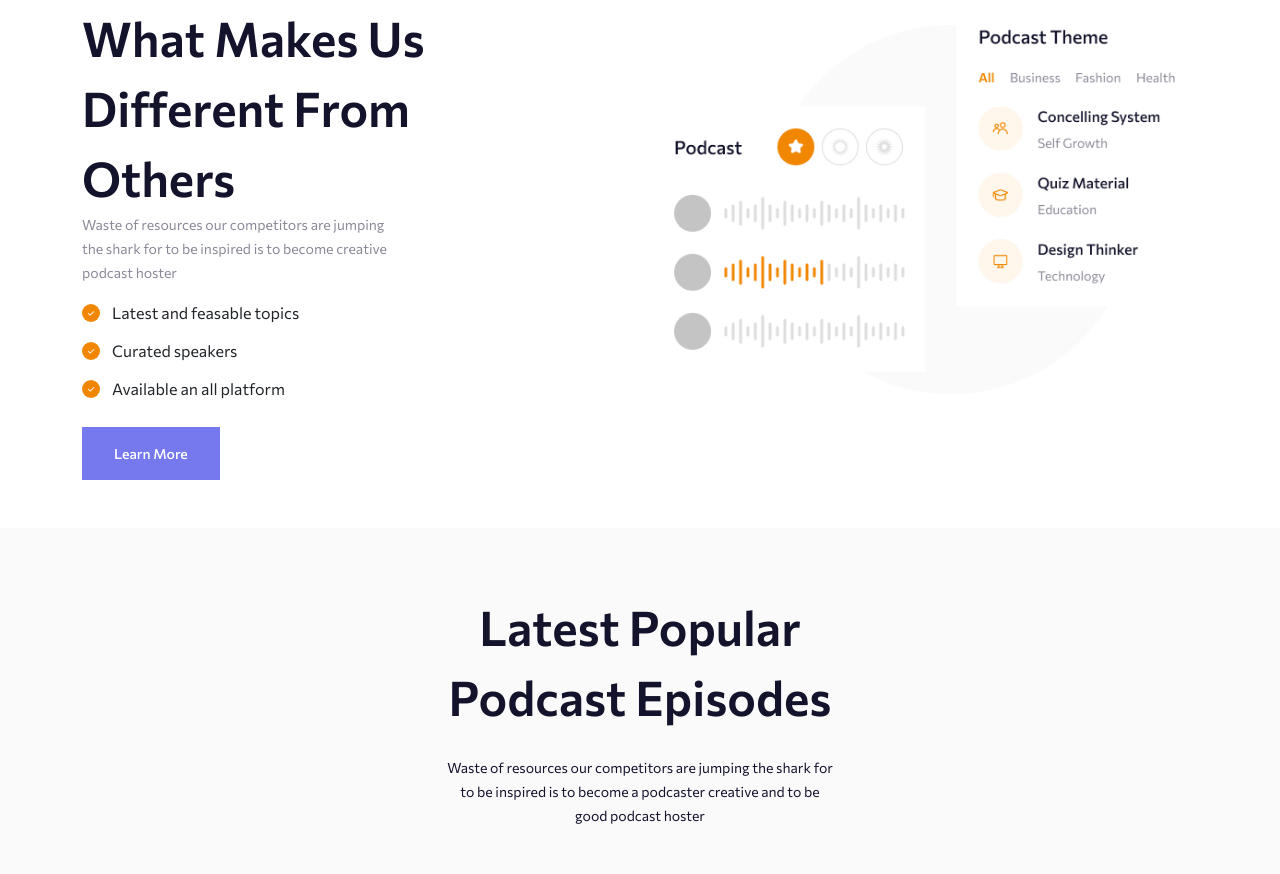
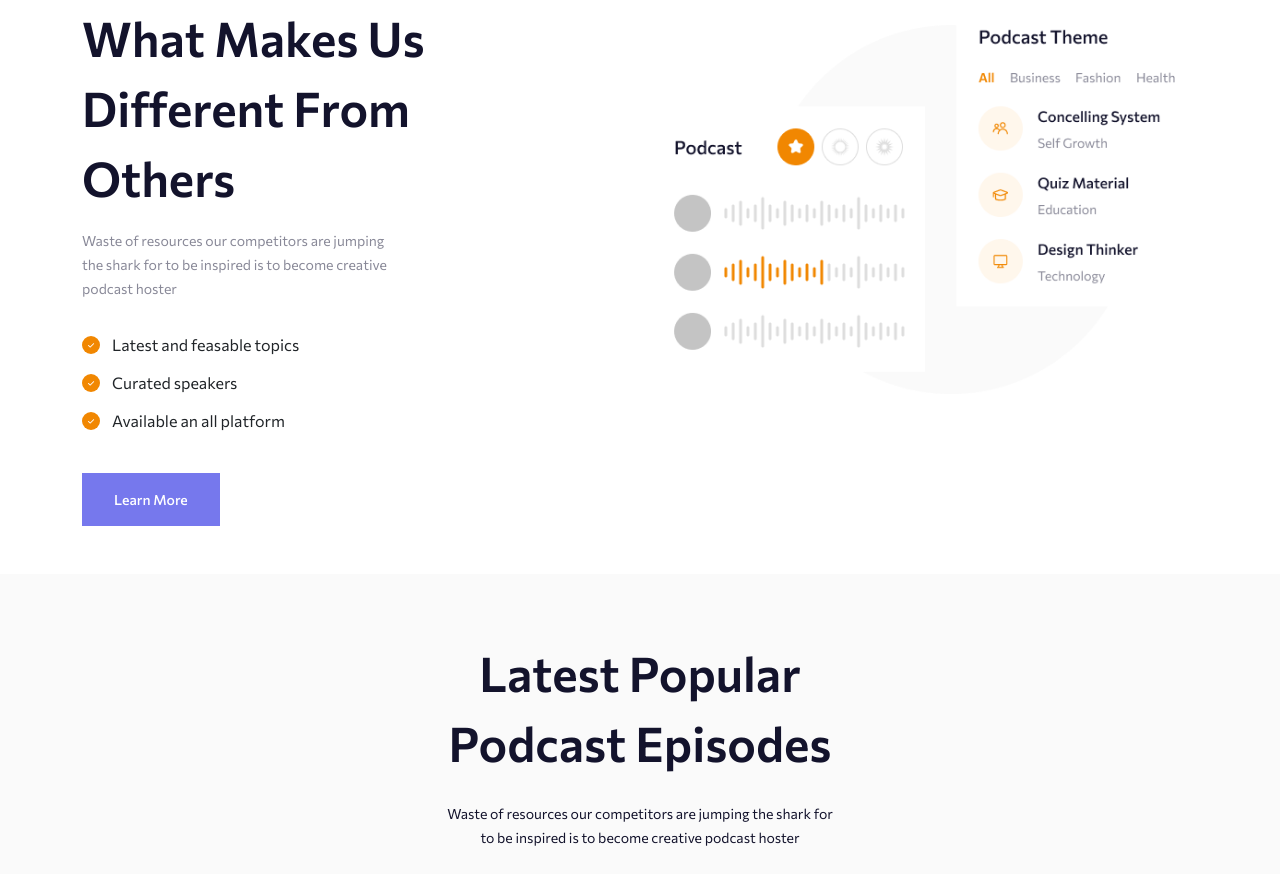
Before and after one commit to dearnasaruddin/podcesto, a plain HTML site: page index.html in a window 1280 px wide. Shown: the part 1626-2500 px from the top of the page. Drawn offline with Linux system fonts and the light colour scheme.

Commit message:
spacing and alignment fixed

```diff
--- a/css/style.css
+++ b/css/style.css
@@ -139,6 +139,7 @@ a {
     font-weight: 500;
     font-size: 40px;
     color: #F18701;
+    margin-right: 6px;
 }
 
 .number_users span {
@@ -253,8 +254,8 @@ a {
     font-weight: 400;
     line-height: 24px;
     padding-right: 130px;
-    /* margin-top: 16px;
-    margin-bottom: 32px; */
+    margin-top: 16px;
+    margin-bottom: 32px;
 }
 
 .make_us_left li {
@@ -262,6 +263,10 @@ a {
     align-items: center;
     column-gap: 12px;
     margin-bottom: 14px;
+}
+
+.make_us_left li:last-child{
+    margin-bottom: 0;
 }
 
 .make_us_left_check {
@@ -283,7 +288,7 @@ a {
 }
 
 .make_us_left_button button {
-    margin-top: 12px;
+    margin-top: 40px;
     padding: 16px 32px;
     background: #7678ED;
     border: none;
@@ -312,22 +317,24 @@ a {
 }
 
 .popular-header h4 {
+    max-width: 384px;
     font-size: 48px;
     font-weight: 600;
     color: #13132C;
     line-height: 70px;
     text-transform: capitalize;
+    margin-bottom: 24px;
 }
 
 .popular-header p {
+    max-width: 386px;
     font-size: 14px;
     font-weight: 400;
     color: #13132C;
     line-height: 24px;
-    /* max-width: 386px;
-    margin: 0 auto; */
-    padding: 0 30px;
-    margin-top: 24px;
+    margin: 0 auto;
+    /* padding: 0 30px; */
+
 }
 
 .popular-tabs {
@@ -626,6 +633,7 @@ a {
     font-size: 16px;
     font-weight: 600;
     color: #7678ed;
+    background: #fff;
     border: 1px solid #7678ed;
     transition: all linear 0.3s;
     -webkit-transition: all linear 0.3s;
--- a/index.html
+++ b/index.html
@@ -223,9 +223,9 @@
       <div class="row">
         <div class="col-lg-5 mx-auto">
           <div class="popular-header text-center">
-            <h4>Latest popular podcast episodes</h4>
-            <p>Waste of resources our competitors are jumping the shark for to be inspired is to become a
-              podcaster creative and to be good podcast hoster</p>
+            <h4 class="mx-auto">Latest popular podcast episodes</h4>
+            <p>Waste of resources our competitors are jumping the shark for
+              to be inspired is to become creative podcast hoster</p>
           </div>
         </div>
         <div class="popular-tabs">
```
